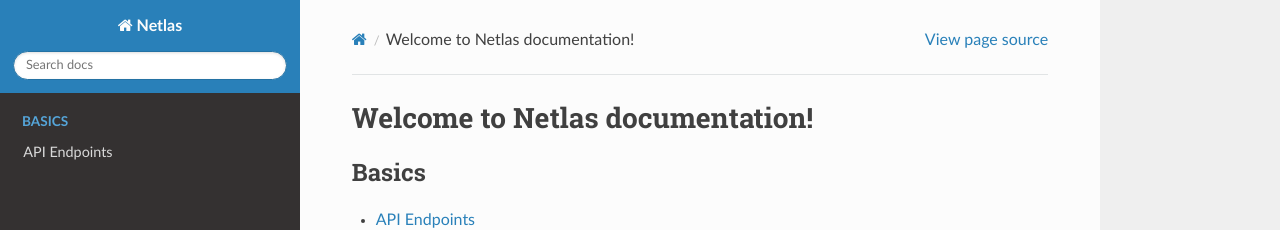
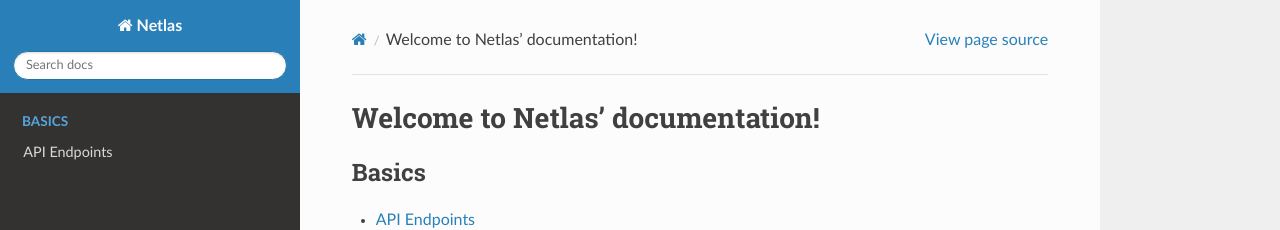
Before and after one commit to netlas-io/netlas-api, a Sphinx documentation site: the page built from docs/source/index.rst, in a window 1280 px wide. Shown: the top 230 px of the page. Built offline with Sphinx 7.4.7 and the Read the Docs theme 2.0.0, drawn with Linux system fonts in a browser that asks for light colours.

Commit message:
one more mistake in the text fixed

```diff
--- a/docs/source/index.rst
+++ b/docs/source/index.rst
@@ -3,7 +3,7 @@
    You can adapt this file completely to your liking, but it should at least
    contain the root `toctree` directive.
 
-Welcome to Netlas documentation!
+Welcome to Netlas' documentation!
 ==================================
 
 .. toctree::
```
